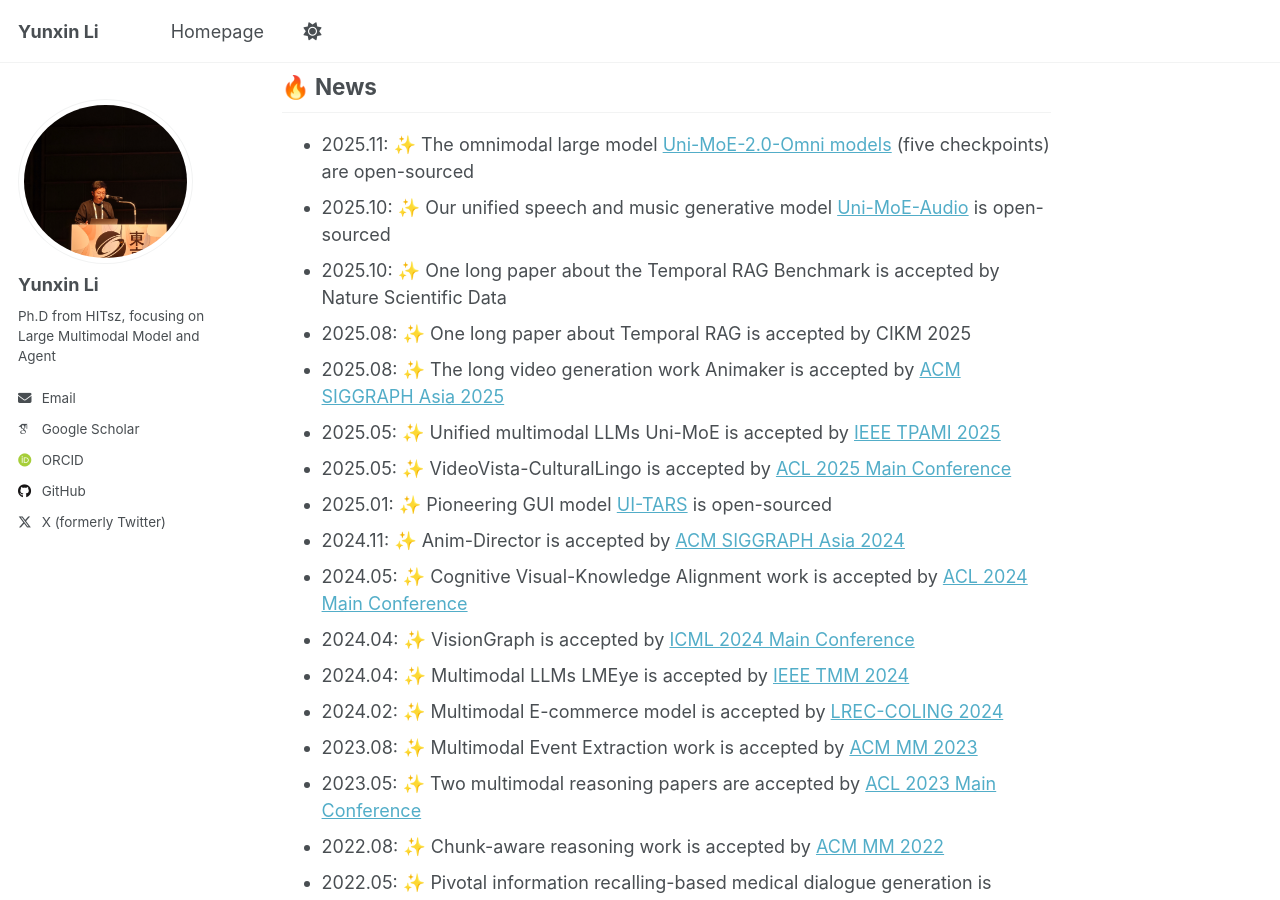
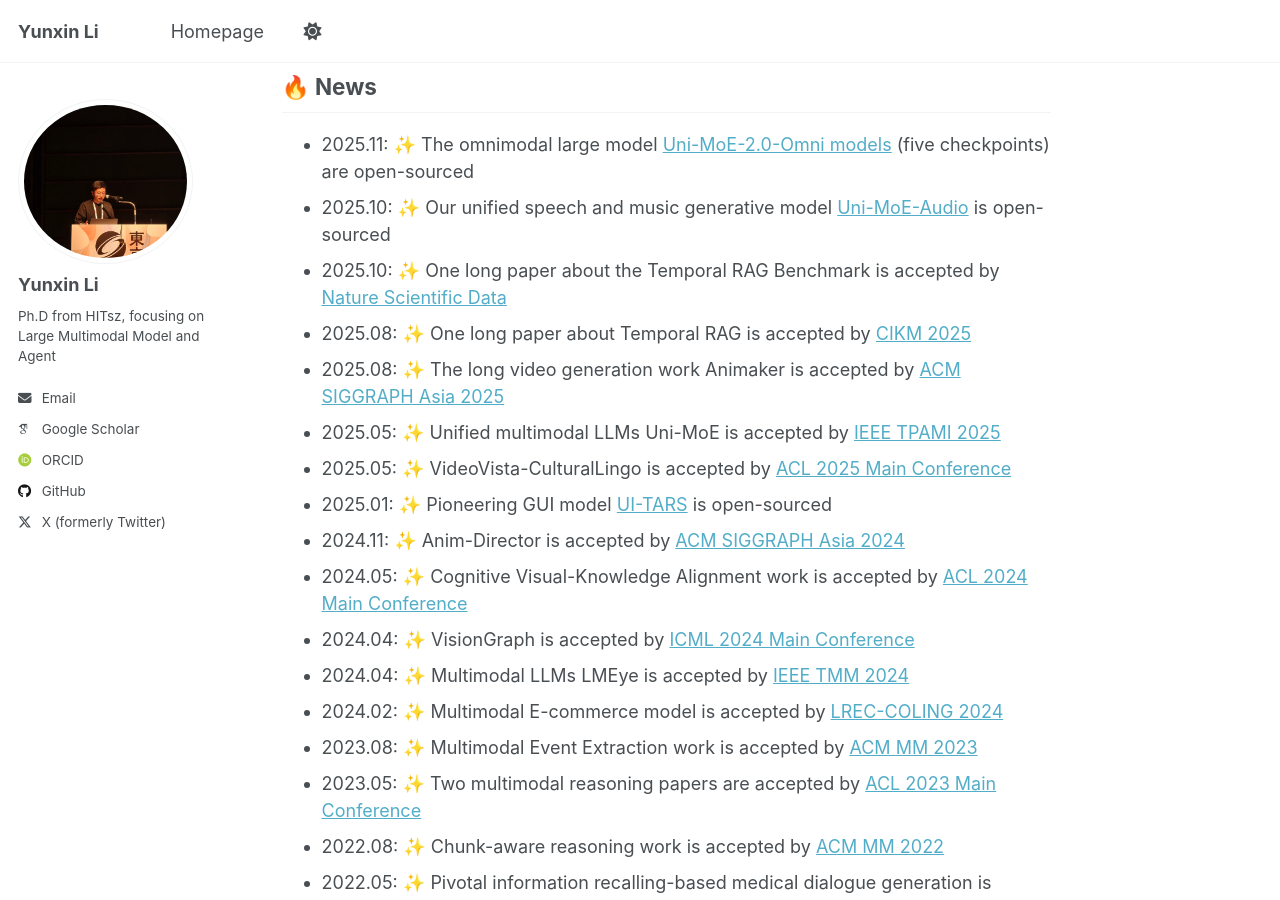
Before and after one commit to YunxinLi/yunxinli.github.io, a Jekyll site: the page built from _pages/about.md, in a window 1280 px wide and 900 px high, scrolled down 704 px. Built offline with Jekyll 4.4.1, drawn with Linux system fonts in a browser that asks for light colours; some web fonts are replaced; a script that is not in the unit is left out; part of the change alters nothing that is shown.

```diff
--- a/_pages/about.md
+++ b/_pages/about.md
@@ -23,8 +23,8 @@ The long-term goal of my research is to help humans with more capable artificial
 ## 🔥 News
 - 2025.11: ✨ The omnimodal large model [Uni-MoE-2.0-Omni models](https://arxiv.org/abs/2511.12609) (five checkpoints) are open-sourced
 - 2025.10: ✨ Our unified speech and music generative model [Uni-MoE-Audio](https://arxiv.org/abs/2510.13344) is open-sourced
-- 2025.10: ✨ One long paper about the Temporal RAG Benchmark is accepted by Nature Scientific Data
-- 2025.08: ✨ One long paper about Temporal RAG is accepted by CIKM 2025
+- 2025.10: ✨ One long paper about the Temporal RAG Benchmark is accepted by [Nature Scientific Data](https://www.nature.com/articles/s41597-025-06098-y)
+- 2025.08: ✨ One long paper about Temporal RAG is accepted by [CIKM 2025](https://dl.acm.org/doi/10.1145/3746252.3761292)
 - 2025.08: ✨ The long video generation work Animaker is accepted by [ACM SIGGRAPH Asia 2025](https://animaker-dev.github.io/)
 - 2025.05: ✨ Unified multimodal LLMs Uni-MoE is accepted by [IEEE TPAMI 2025](https://ieeexplore.ieee.org/document/10887014)
 - 2025.05: ✨ VideoVista-CulturalLingo is accepted by [ACL 2025 Main Conference](https://videovista-culturallingo.github.io/)
```
